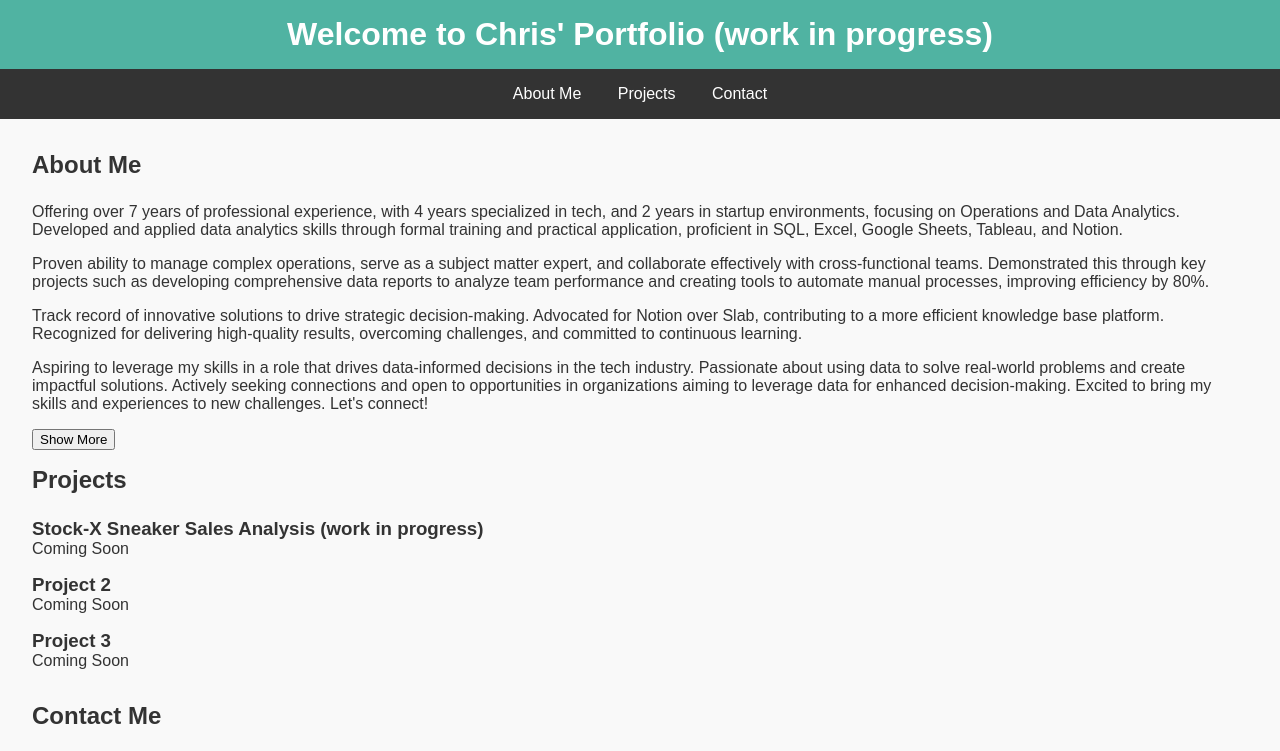
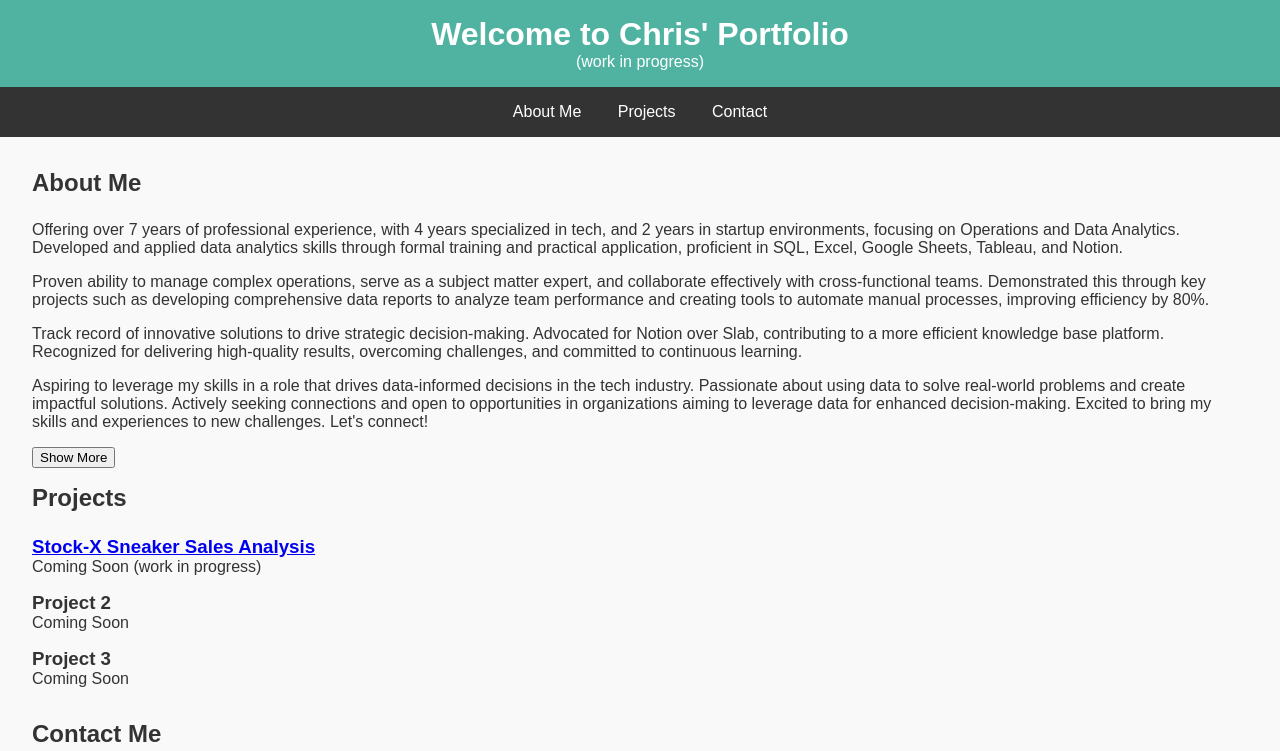
Before and after one commit to Chris-Goyette/MyWebsite, a plain HTML site: page index.html in a window 1280 px wide. Shown: the top 751 px of the page. Drawn offline with Linux system fonts and the light colour scheme.

Commit message:
feat: Adds github link to Sneaker Analysis project

```diff
--- a/index.html
+++ b/index.html
@@ -12,7 +12,8 @@
 </head>
 <body>
     <header>
-        <h1>Welcome to Chris' Portfolio (work in progress)</h1>
+        <h1>Welcome to Chris' Portfolio</h1>
+        <p>(work in progress)</p>
     </header>
 
     <nav>
@@ -37,8 +38,8 @@
             <h2>Projects</h2>
             <!-- Project details can go here -->
             <article class="project">
-                <h3>Stock-X Sneaker Sales Analysis (work in progress)</h3>
-                <p>Coming Soon</p>
+                <h3><a href="https://github.com/Chris-Goyette/sneaker_analysis">Stock-X Sneaker Sales Analysis</a></h3>
+                <p>Coming Soon (work in progress)</p>
             </article>
             <article class="project">
                 <h3>Project 2</h3>
```
